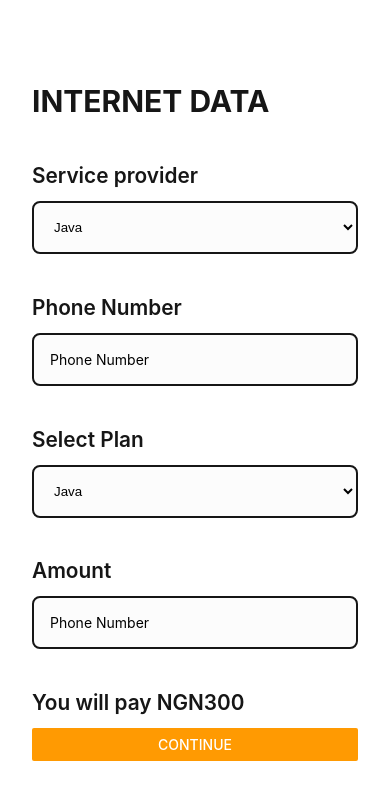
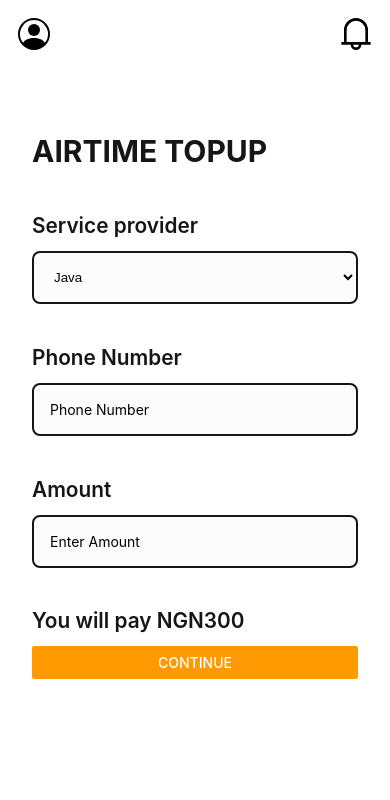
Before and after one commit to AugustBemsen/forfait, a React Native app: screen / in a window 390 px wide. Shown: the top 800 px of the page. Built offline with nearby package versions, Linux system fonts and the light colour scheme.

Commit message:
implementing header component

```diff
--- a/App.js
+++ b/App.js
@@ -10,7 +10,7 @@ export default function App() {
     // <Login />
     // <Register />
     // <Home />
-    // <Airtime />
-    <InternetData />
+    <Airtime />
+    // <InternetData />
   );
 }
--- /dev/null
+++ b/components/Header.js
@@ -0,0 +1,33 @@
+import React from "react";
+import { Text, StyleSheet, View } from "react-native";
+import { BsPersonCircle } from "react-icons/bs";
+import { GrNotification } from "react-icons/gr";
+
+export default function Header() {
+  return (
+    <View style={styles.header}>
+      <Text style={styles.icon}>
+        <BsPersonCircle />
+      </Text>
+      <Text style={styles.icon}>
+        <GrNotification />
+      </Text>
+    </View>
+  );
+}
+
+const styles = StyleSheet.create({
+  header: {
+    display: "flex",
+    alignItems: "center",
+    justifyContent: "space-between",
+    flexDirection: "row",
+    marginBottom: 25,
+    width: "100%",
+    padding: 18,
+  },
+
+  icon: {
+    fontSize: "2rem",
+  },
+});
--- a/screens/Airtime.js
+++ b/screens/Airtime.js
@@ -1,8 +1,12 @@
 import { StyleSheet, Text, View, TextInput, Button } from "react-native";
+import Header from "../components/Header";
 import Select from "../components/Select";
 
 export default function Airtime() {
   return (
+    <View>
+      <Header />
+
       <View style={purchaseStyles.container}>
         <View style={{ width: "100%" }}>
           <Text style={purchaseStyles.title}>Airtime TopUp</Text>
@@ -34,6 +38,7 @@ export default function Airtime() {
           />
         </View>
       </View>
+    </View>
   );
 }
 
@@ -43,7 +48,7 @@ export const purchaseStyles = StyleSheet.create({
     alignItems: "flex-start",
     justifyContent: "center",
     flex: "1",
-    padding: "2rem",
+    padding: 32,
     width: "100%",
   },
 
--- a/screens/Home.js
+++ b/screens/Home.js
@@ -1,7 +1,10 @@
 import { StyleSheet, Text, View } from "react-native";
 import Button from "../components/Button";
+import Header from "../components/Header";
 export default function Home() {
   return (
+    <View>
+      <Header />
       <View style={styles.container}>
         <Text style={styles.text}>Bienvenu</Text>
         <Text style={styles.title}>Daniel</Text>
@@ -24,6 +27,7 @@ export default function Home() {
               </View>
             </View>
           ))}
+        </View>
       </View>
     </View>
   );
@@ -53,7 +57,7 @@ export const styles = StyleSheet.create({
   },
 
   text: {
-    marginBottom: "20px",
+    marginBottom: "10px",
     fontSize: "1.1rem",
   },
 
--- a/screens/InternetData.js
+++ b/screens/InternetData.js
@@ -1,9 +1,13 @@
 import { StyleSheet, Text, View, TextInput, Button } from "react-native";
+import Header from "../components/Header";
 import Select from "../components/Select";
 import { purchaseStyles } from "./Airtime";
 
 export default function InternetData() {
   return (
+    <View>
+      <Header />
+
       <View style={purchaseStyles.container}>
         <View style={{ width: "100%" }}>
           <Text style={purchaseStyles.title}>Internet Data</Text>
@@ -38,5 +42,6 @@ export default function InternetData() {
           />
         </View>
       </View>
+    </View>
   );
 }
```
Lines whose indentation alone changed are shown as unchanged.
